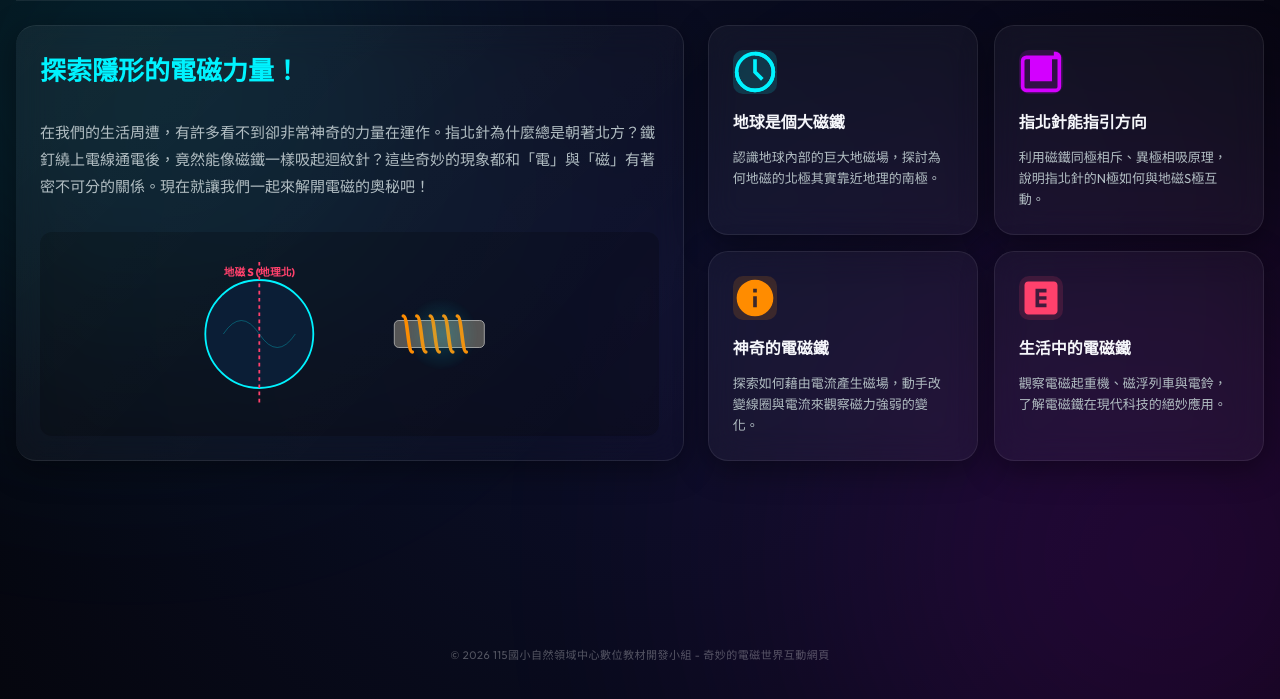
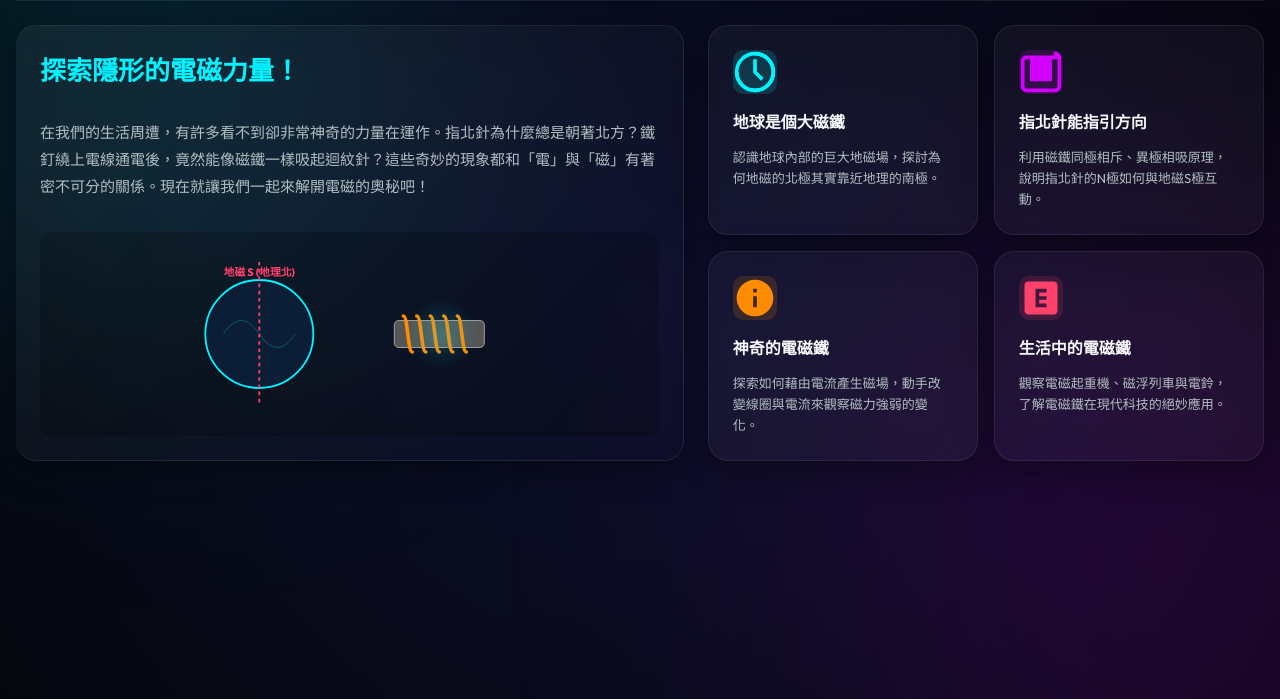
Before and after one commit to prayer168/Electromagnetic, a plain HTML site: page index.html in a window 1280 px wide. Shown: the part 101-800 px from the top of the page. Drawn offline with Linux system fonts and the light colour scheme.

Commit message:
chore: remove footer copyright info

```diff
--- a/index.html
+++ b/index.html
@@ -784,10 +784,6 @@
 
     </main>
 
-    <!-- Footer -->
-    <footer class="app-footer-info">
-      <p>© 2026 115國小自然領域中心數位教材開發小組 - 奇妙的電磁世界互動網頁</p>
-    </footer>
   </div>
 
   <script src="app.js?v=1" defer></script>
```
